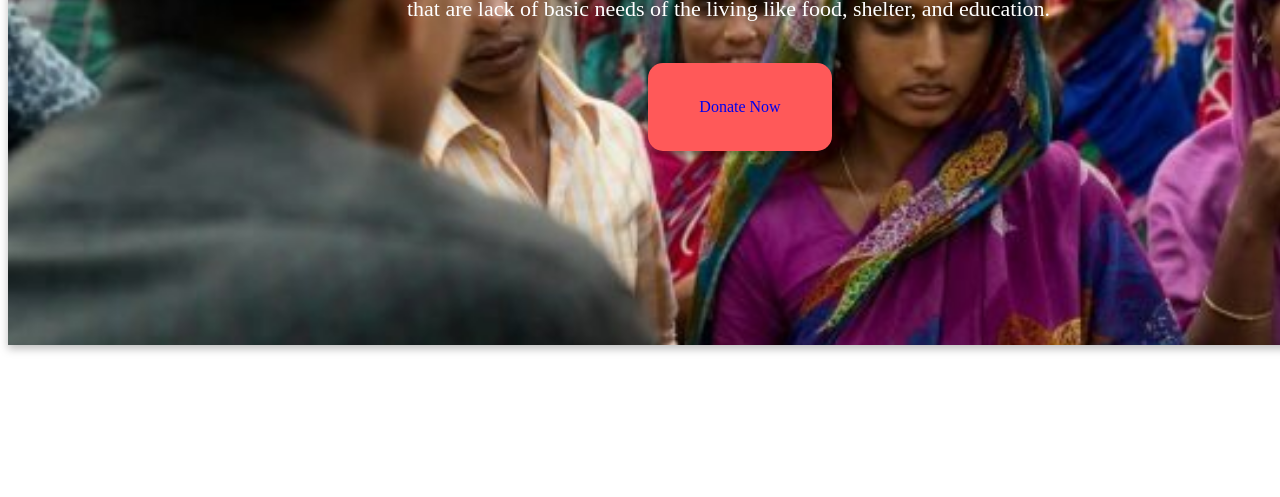
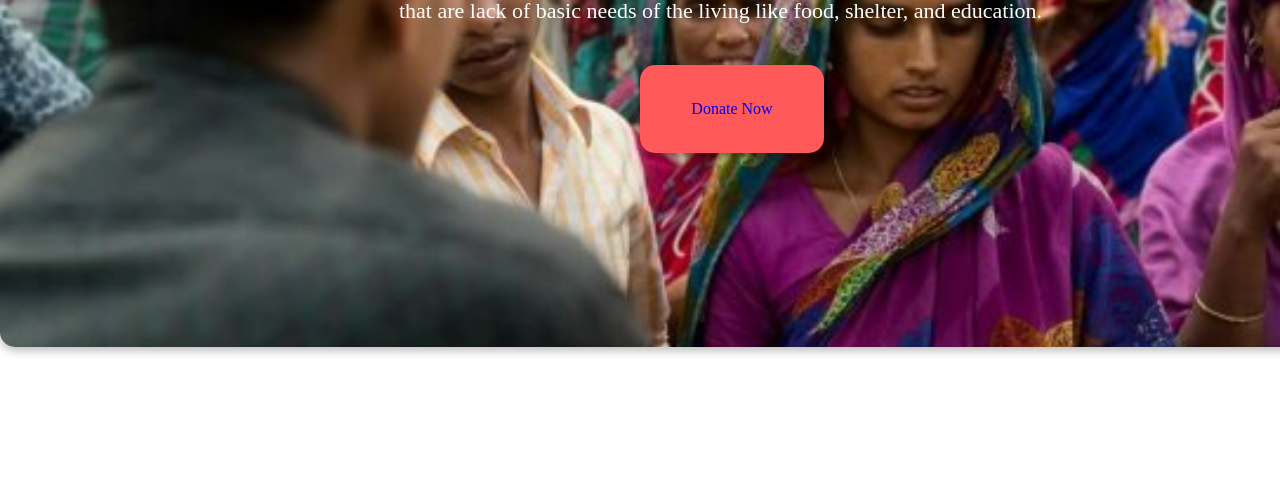
Before and after one commit to Saifuddinmonna/donate-today, a plain HTML site: page index.html in a window 1280 px wide. Shown: the part 313-810 px from the top of the page. Drawn offline with Linux system fonts and the light colour scheme.

Commit message:
Add files via upload
border rounded added

```diff
--- a/header.css
+++ b/header.css
@@ -1,6 +1,12 @@
 @import url('https://fonts.googleapis.com/css2?family=Inter:wght@300;400;500;600;700;800&display=swap');
 
+.body--div{
+  margin: auto;
+  position: relative;
+   width: 1400px;
+   padding-top: 10px;
 
+}
 
 .mother-div {
   width: 100vw;
@@ -17,6 +23,7 @@
   display: flex;
   position: relative;
   background-image: url(images/donation1.jpg);
+  border-radius: 15px;
   background: linear-gradient(360deg, #9a6161 0%, rgba(18, 18, 18, 0) %);
   filter: drop-shadow(0px 4px 4px rgba(0, 0, 0, 0.25));
   background-repeat: no-repeat;
@@ -499,6 +506,7 @@
   position: absolute;
   left: px;
   top: 420px;
+  border-radius: 15px;
 }
 
 
--- a/index.html
+++ b/index.html
@@ -7,7 +7,7 @@
     <title>Document</title>
     <link rel="stylesheet" href="header.css" />
   </head>
-  <body>
+  <body class="body--div">
 
   <section >
       <section>
```
